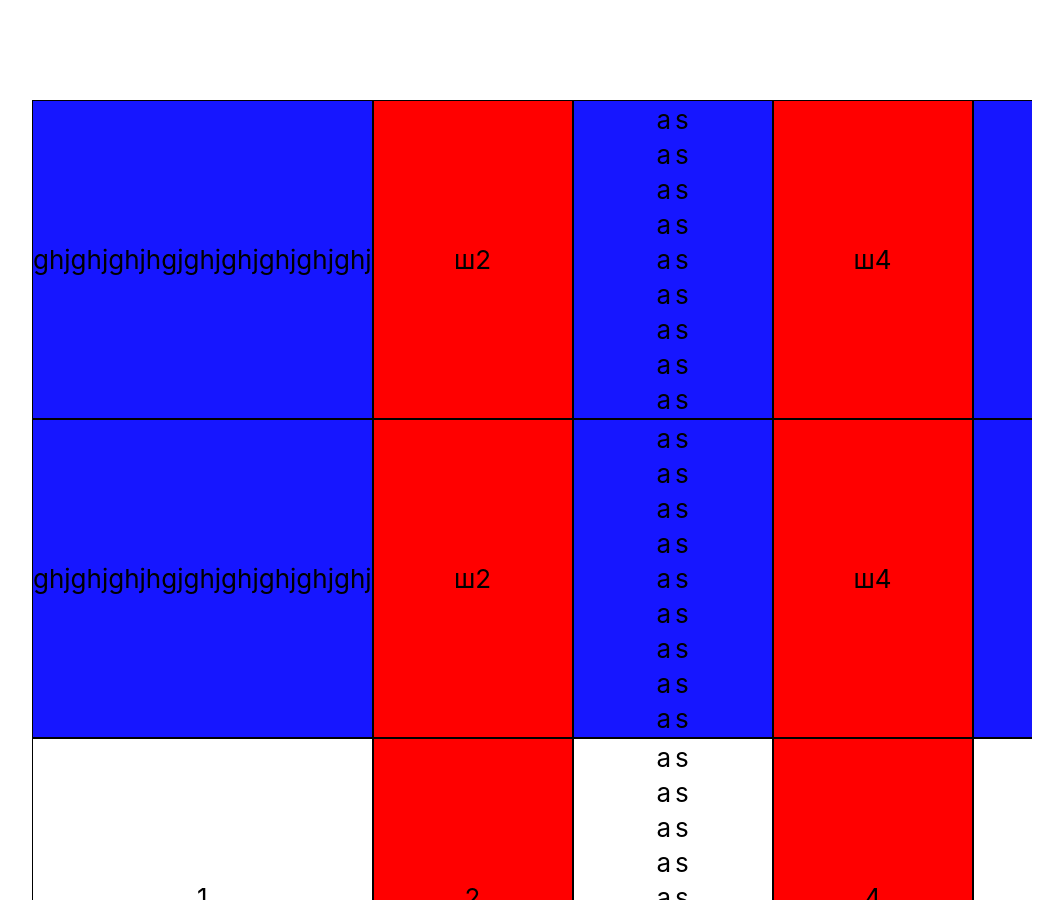
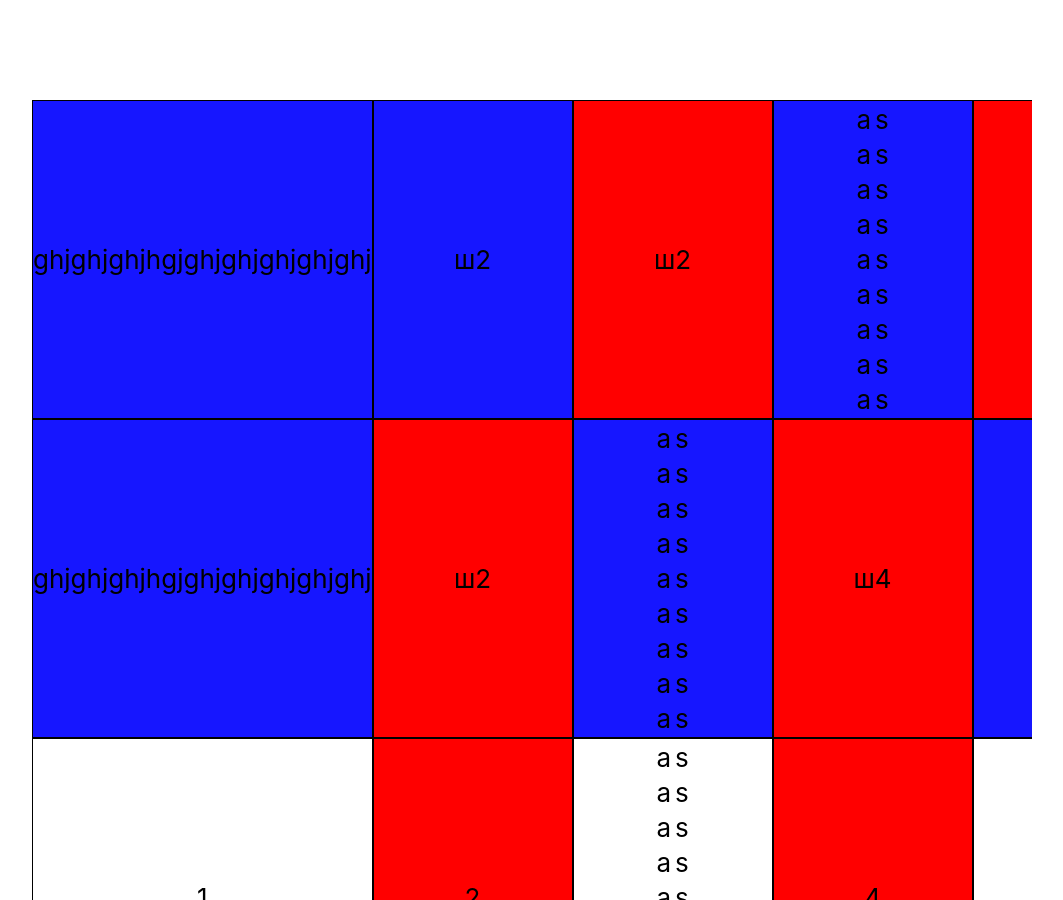
Before and after one commit to Yarcrazy/react, a React (Create React App) app: page / in a window 1280 px wide. Shown: the whole page, without its empty margins (68-1131 px from the left). Built offline with nearby package versions, Linux system fonts and the light colour scheme.

Commit message:
начинаем добавлять поддержку colspan

```diff
--- a/src/Table/Cell.js
+++ b/src/Table/Cell.js
@@ -8,15 +8,21 @@ class Cell extends React.Component {
     super(props);
     this.state = {
       fixFlag: false,
+      colSpan: 1,
     }
   }
 
   componentDidMount() {
     const rect = this.ref.current.getBoundingClientRect();
+    const colSpan = this.props.colSpan ? this.props.colSpan : this.state.colSpan;
     if (this.props.isFixed === 'col-fixed') {
       this.props.onFillLeftBorderArray(rect.x, this.props.num);
     }
-    this.props.onFillCellWidth(rect.width, this.props.i);
+    // если есть аргумент colspan и это натуральное число
+    if ((colSpan > 0) && (colSpan % 1 === 0)) {
+      this.setState({colSpan: colSpan});
+    }
+    this.props.onFillCellWidth(rect.width, this.props.i, colSpan);
   }
 
   render() {
--- a/src/Table/FixedRow.js
+++ b/src/Table/FixedRow.js
@@ -45,6 +45,7 @@ class FixedRow extends React.Component {
                            onFillLeftBorderArray={onFillLeftBorderArray}
                            cellsWidth={cellsWidth}
                            cellsFixedX={cellsFixedX}
+                           colSpan={el.props.colSpan}
                            scrollLeft={scrollLeft}>
                 {el.props.children}
               </Cell>
--- a/src/Table/Table.js
+++ b/src/Table/Table.js
@@ -65,7 +65,7 @@ class Table extends React.Component {
     })
   );
 
-  handleFillCellWidth = (cellWidth, i) => (
+  handleFillCellWidth = (cellWidth, i, colSpan) => (
     this.setState((state) => {
       let cellsWidth = state.cellsWidth;
       if (cellsWidth[i] === undefined) {
--- a/src/TestTable.js
+++ b/src/TestTable.js
@@ -8,7 +8,8 @@ export default function TestTable() {
       <React.Fragment/>
       <tr>
         <React.Fragment/>
-        <th><div>ghjghjghjhgjghjghjghjghjghj</div></th>
+        <th colSpan={2}><div>ghjghjghjhgjghjghjghjghjghj</div></th>
+        <th>ш2</th>
         <th className={'col-fixed'}>ш2</th>
         <th><table>
           <tr><td>a</td><td>s</td></tr>
```
